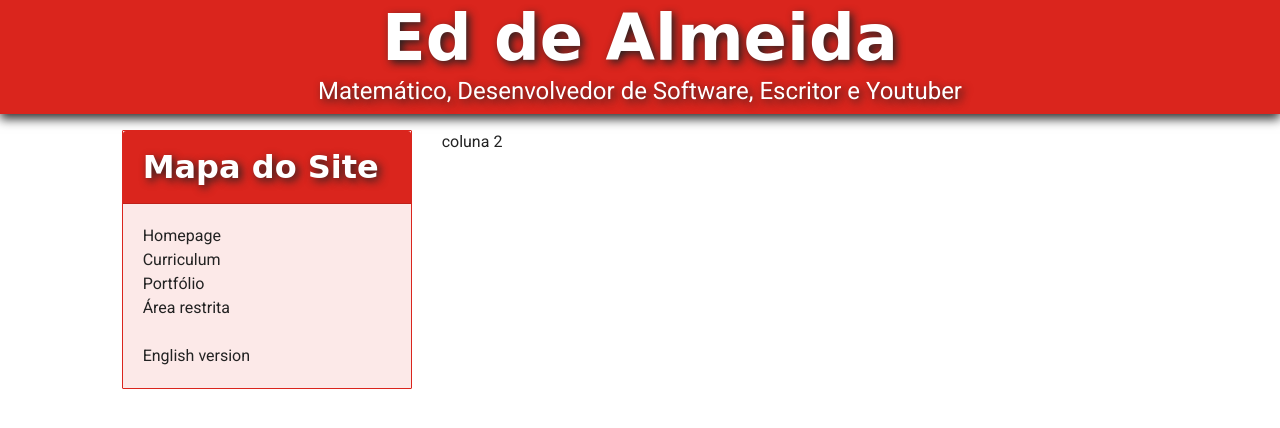
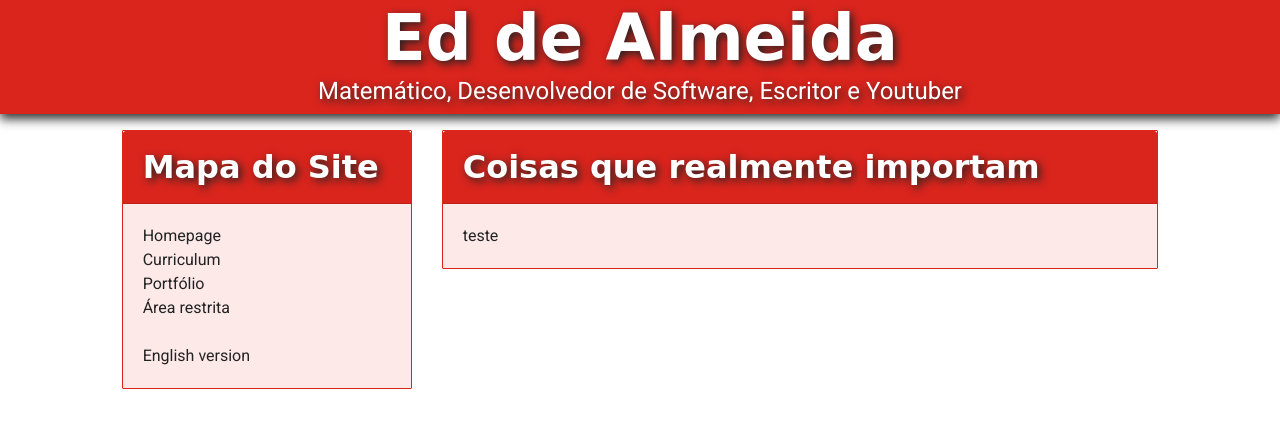
Before and after one commit to EdDeAlmeidaJr/eddealmeida, a website: page index.html in a window 1280 px wide. Drawn offline with nearby package versions, Linux system fonts and the light colour scheme; a web font is replaced by a local one.

Commit message:
Updating

```diff
--- a/index.html
+++ b/index.html
@@ -48,7 +48,14 @@
                 </div>
             </div>
             <div class="col-7">
-                coluna 2
+                <div class="card">
+                    <div class="card-header">
+                        Coisas que realmente importam
+                    </div>
+                    <div class="card-body">
+                        teste
+                    </div>
+                </div>
             </div>
         </div>
     </div>
```
